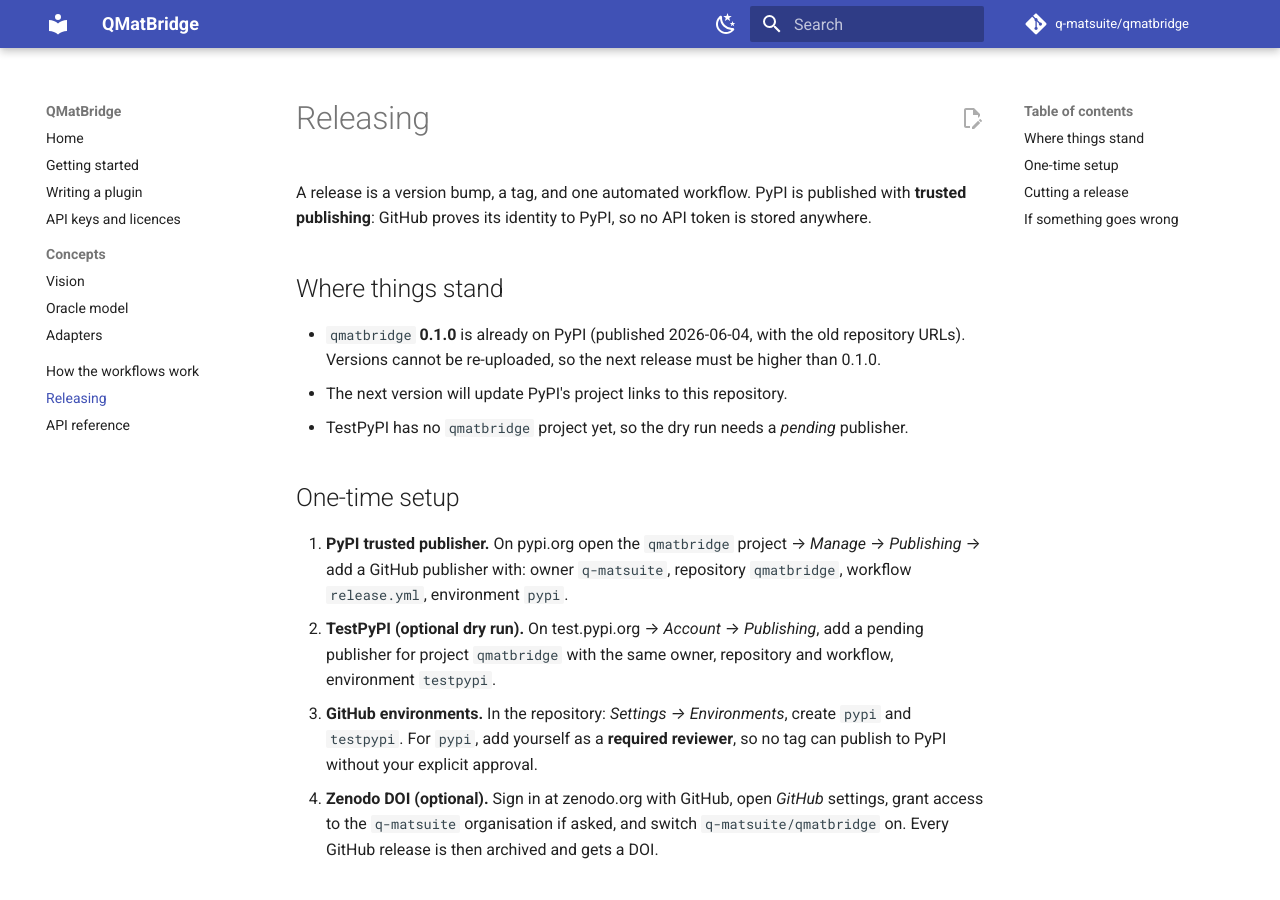
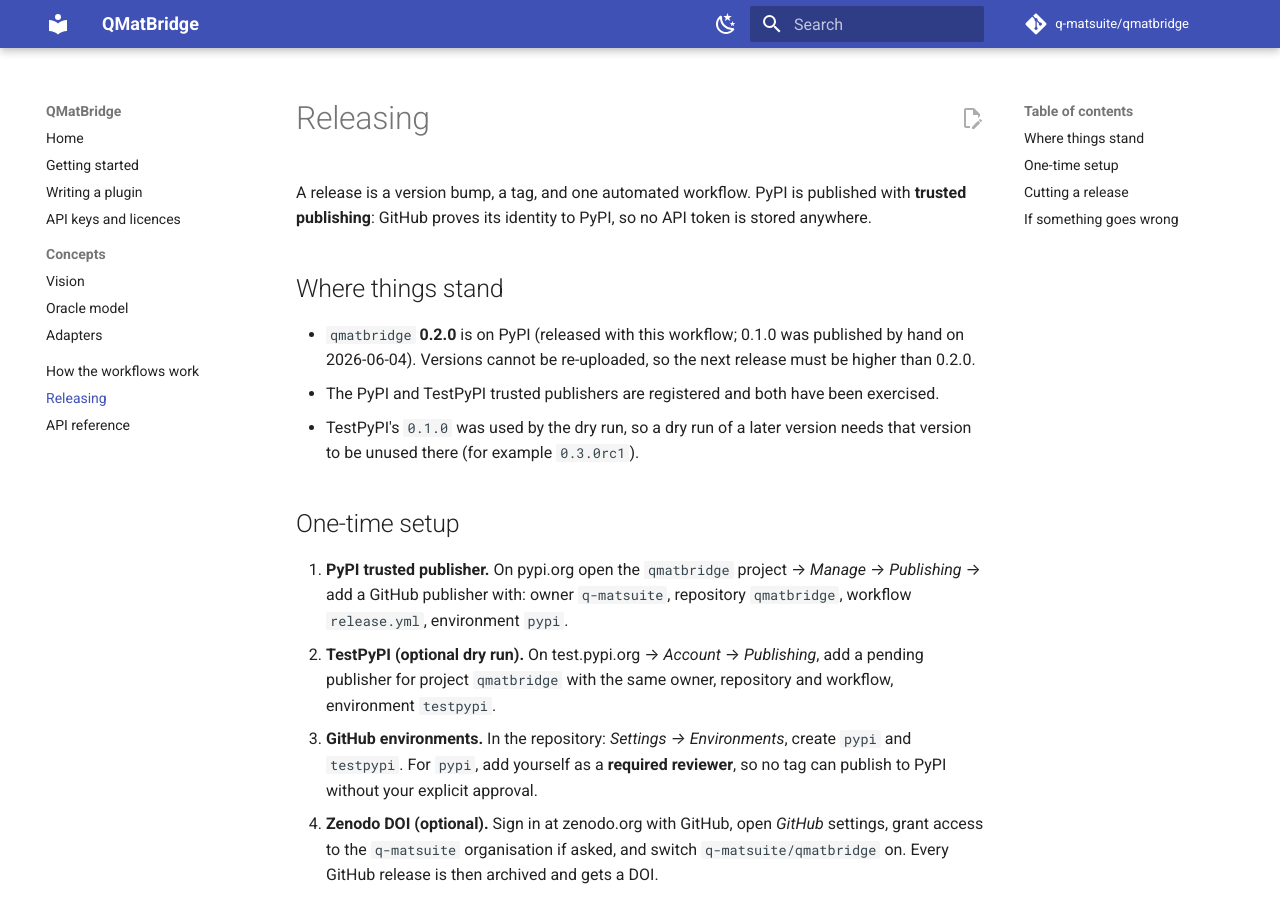
Before and after one commit to q-matsuite/qmatbridge, an MkDocs documentation site: the page built from docs/releasing.md, in a window 1280 px wide and 900 px high. Built offline with MkDocs 1.6.1 and Material for MkDocs 9.7.7, drawn with Linux system fonts in a browser that asks for light colours; comment, search, counter and statistics services are not loaded.

Commit message:
docs: install notes for the 0.2.0 release (pip install qmatbridge)
PyPI now has 0.2.0, so the README, website and org profile show the PyPI
install commands instead of the from-source workaround. Website BibTeX
version bumped; releasing guide and planning notes updated.

Co-Authored-By: Claude Sonnet 5.5 <noreply@anthropic.com>

```diff
--- a/docs/releasing.md
+++ b/docs/releasing.md
@@ -5,10 +5,11 @@ A release is a version bump, a tag, and one automated workflow. PyPI is publishe
 
 ## Where things stand
 
-- `qmatbridge` **0.1.0** is already on PyPI (published 2026-06-04, with the old repository
-  URLs). Versions cannot be re-uploaded, so the next release must be higher than 0.1.0.
-- The next version will update PyPI's project links to this repository.
-- TestPyPI has no `qmatbridge` project yet, so the dry run needs a *pending* publisher.
+- `qmatbridge` **0.2.0** is on PyPI (released with this workflow; 0.1.0 was published by hand on
+  2026-06-04). Versions cannot be re-uploaded, so the next release must be higher than 0.2.0.
+- The PyPI and TestPyPI trusted publishers are registered and both have been exercised.
+- TestPyPI's `0.1.0` was used by the dry run, so a dry run of a later version needs that version
+  to be unused there (for example `0.3.0rc1`).
 
 ## One-time setup
 
```
Also changed, not shown: CHANGELOG.md (+4 -0 lines), README.md (+14 -13 lines), planning/integrations.md (+1 -1 lines), planning/org-profile/README.md (+2 -2 lines), planning/website-prompt.md (+2 -2 lines), website/index.template.html (+5 -6 lines).
